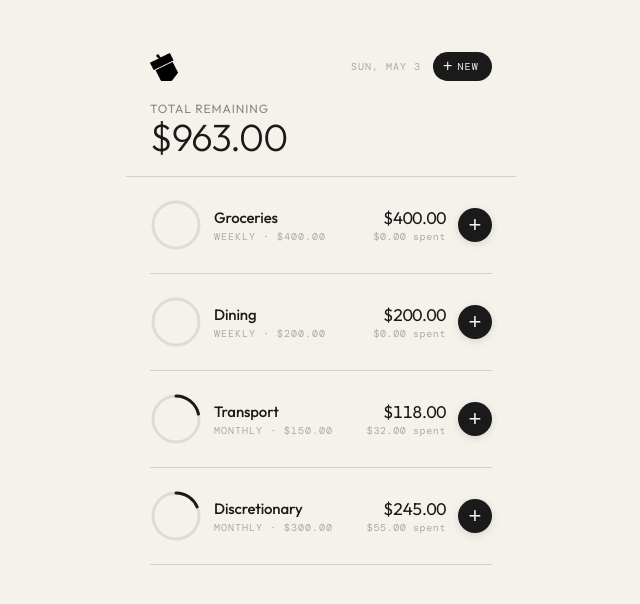
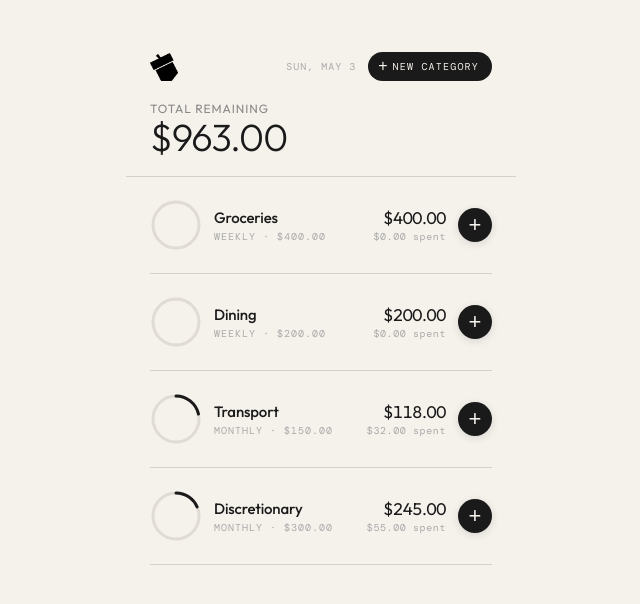
Before and after one commit to mcgawc-ux/sqrl-budget, a React (Vite) app: page / in a window 1280 px wide. Shown: the top 604 px of the page, without its empty margins (319-959 px from the left). Built offline with nearby package versions, Linux system fonts and the light colour scheme; a web font is replaced by a local one.

Commit message:
Show negative rollover, relabel New Category button

```diff
--- a/src/App.jsx
+++ b/src/App.jsx
@@ -397,7 +397,7 @@ export default function BudgetApp() {
                   padding:"7px 13px 7px 10px",lineHeight:1}}>
                 <span style={{fontSize:16,color:"#F5F1EB",lineHeight:1,marginTop:-1}}>+</span>
                 <span style={{fontSize:10,fontFamily:"'DM Mono',monospace",letterSpacing:"0.12em",
-                  textTransform:"uppercase",color:"#F5F1EB"}}>New</span>
+                  textTransform:"uppercase",color:"#F5F1EB"}}>New Category</span>
               </button>
             </div>
           </div>
@@ -450,7 +450,7 @@ export default function BudgetApp() {
                       <div style={{fontSize:10,fontFamily:"'DM Mono',monospace",color:"#AAA",
                         letterSpacing:"0.1em",textTransform:"uppercase",display:"flex",gap:8,flexWrap:"wrap"}}>
                         <span>{intervalLabel(cat.interval,cat.customDays)} · {fmt(cat.budget)}</span>
-                        {ro>0&&<span style={{color:"#4A7C59"}}>+{fmt(ro)} rollover</span>}
+                        {ro!==0&&<span style={{color:ro>0?"#4A7C59":"#C0392B"}}>{ro>0?"+":""}{fmt(ro)} rollover</span>}
                       </div>
                     </div>
                     <div style={{textAlign:"right",flexShrink:0}}>
```
